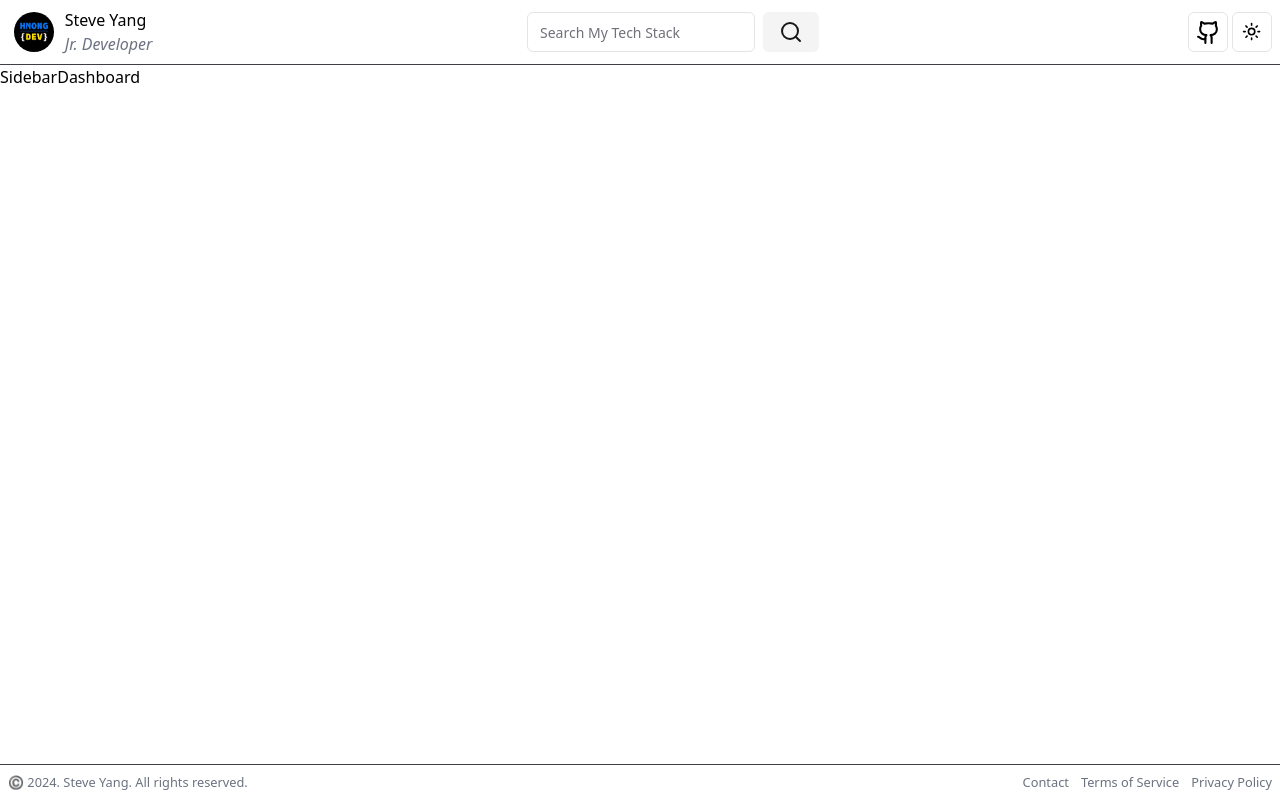
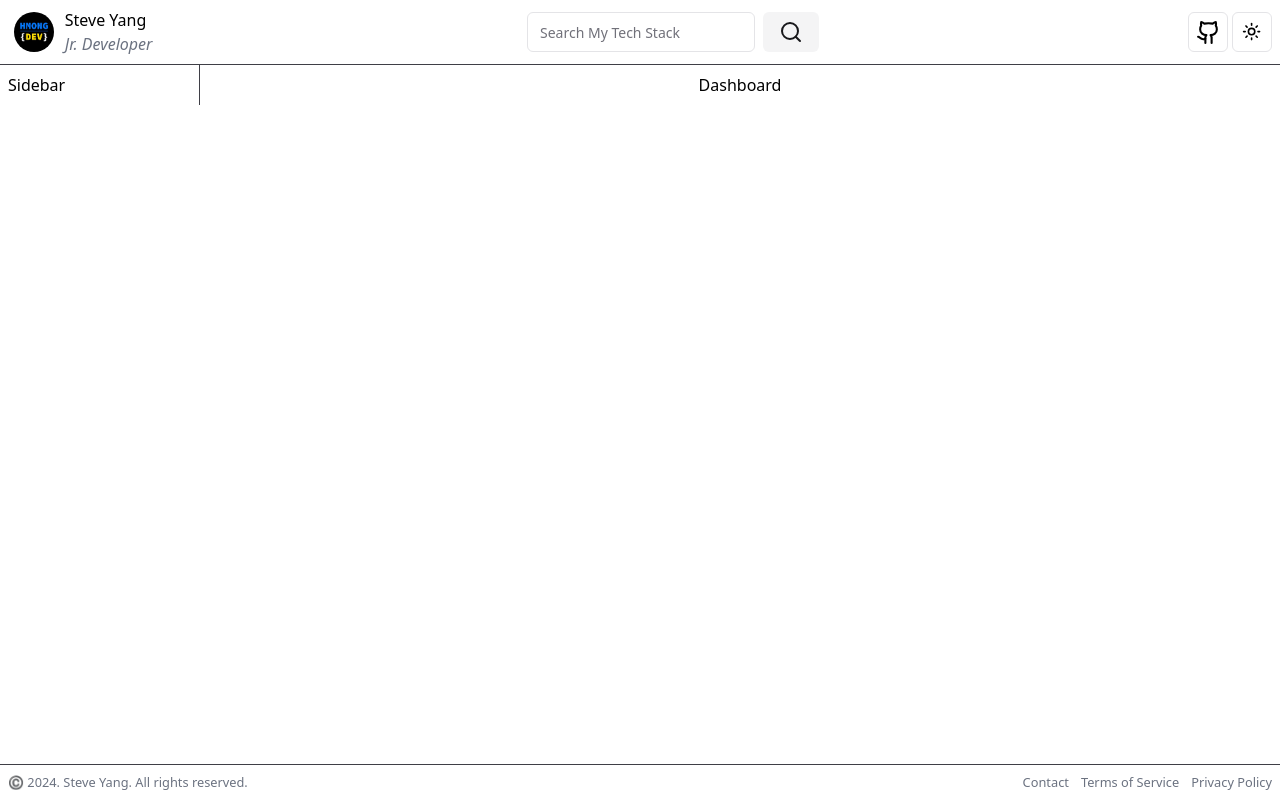
Before and after one commit to hmongdev/hmongdev-resume, a Next.js app: page / in a window 1280 px wide. Built offline with nearby package versions, Linux system fonts and the light colour scheme.

Commit message:
implement sidebar and dashboard

```diff
--- a/app/layout.tsx
+++ b/app/layout.tsx
@@ -13,15 +13,13 @@ export default function RootLayout({ children }: any) {
 	return (
 		<>
 			<html lang="en" suppressHydrationWarning>
-				<body>
 				<ThemeProvider
 					attribute="class"
 					defaultTheme="system"
 					enableSystem
 					disableTransitionOnChange>
-						{children}
+					<body>{children}</body>
 				</ThemeProvider>
-				</body>
 			</html>
 		</>
 	);
--- a/components/shared/Dashboard.tsx
+++ b/components/shared/Dashboard.tsx
@@ -1,5 +1,9 @@
 const Dashboard = () => {
-	return <div>Dashboard</div>;
+	return (
+		<div className="flex justify-center items-center w-full p-2">
+			Dashboard
+		</div>
+	);
 };
 
 export default Dashboard;
--- a/components/shared/Sidebar.tsx
+++ b/components/shared/Sidebar.tsx
@@ -1,5 +1,9 @@
 const Sidebar = () => {
-	return <div>Sidebar</div>;
+	return (
+		<div className="flex justify-between items-center min-w-[200px] p-2 border-r-[1px] border-zinc-700">
+			Sidebar
+		</div>
+	);
 };
 
 export default Sidebar;
```
Also changed, not shown: 1 other file (tests, documents, lock files or other folders). Lines whose indentation alone changed are shown as unchanged.
